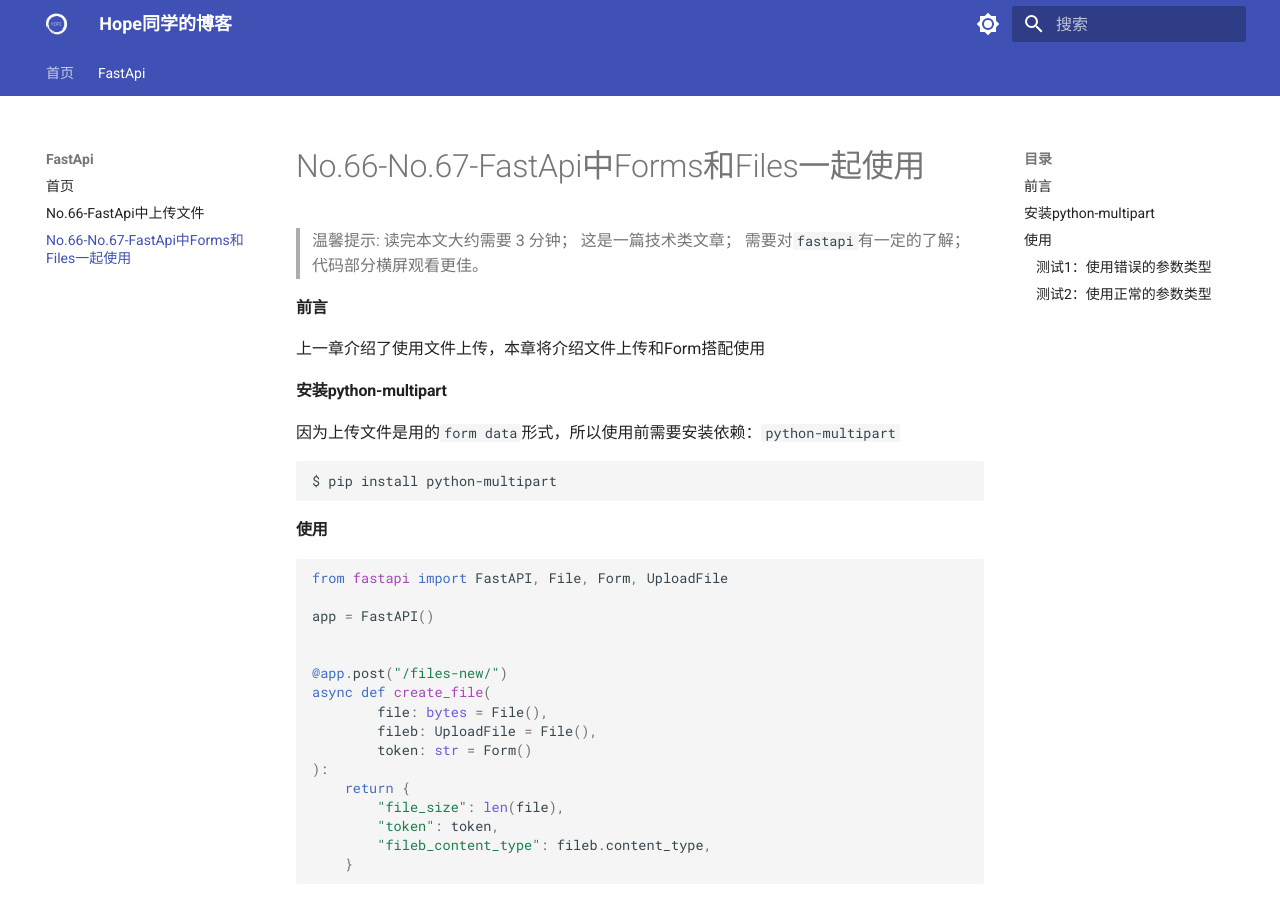
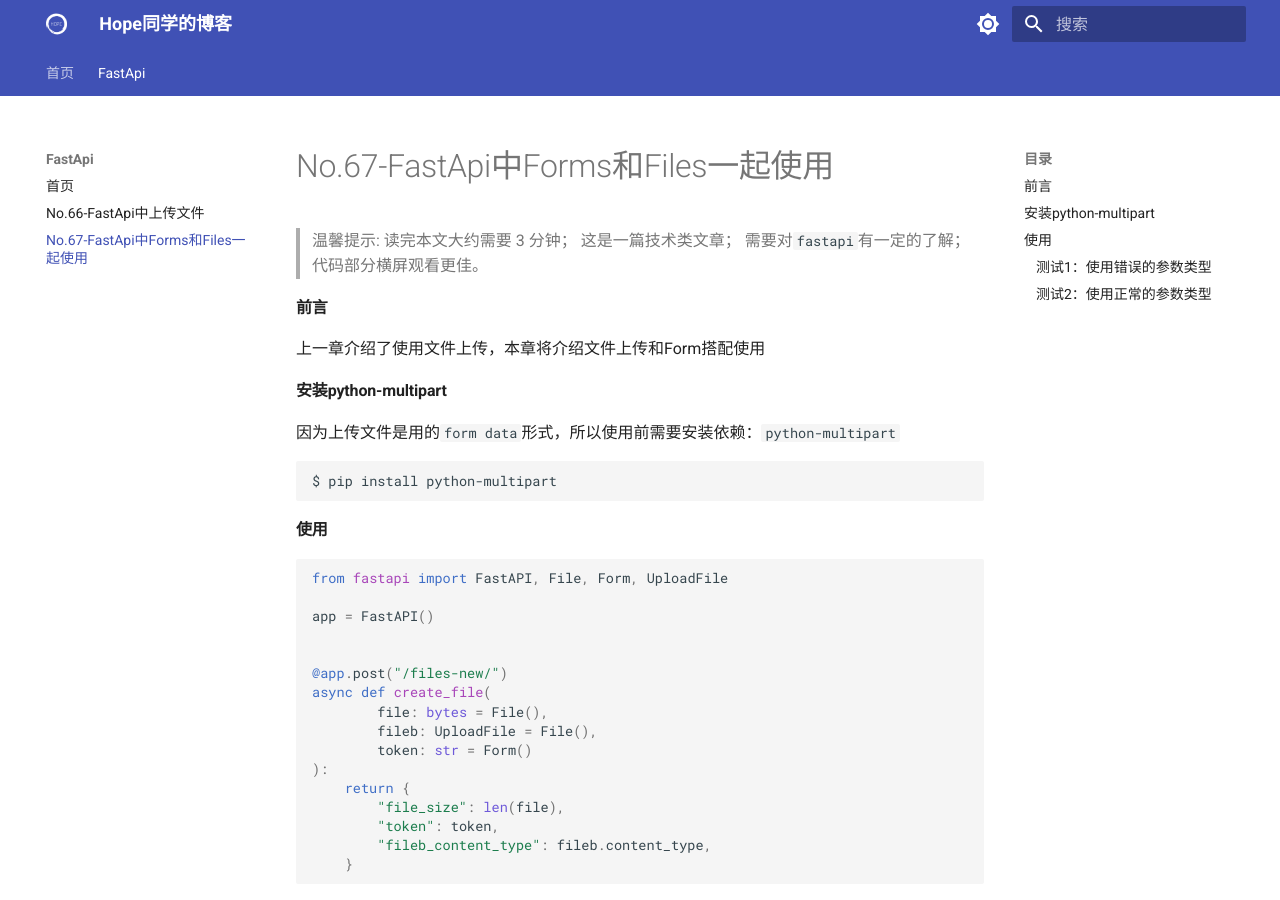
Before and after one commit to Deacone/mkdocs-material-myblog, an MkDocs documentation site: the page built from docs/fastapi/No.67-FastApi中Forms和Files一起使用.md, in a window 1280 px wide and 900 px high. Built offline with MkDocs 1.6.1 and Material for MkDocs 9.7.7, drawn with Linux system fonts in a browser that asks for light colours.

Commit message:
添加导航页面

```diff
--- a/mkdocs.yml
+++ b/mkdocs.yml
@@ -22,7 +22,7 @@
   - FastApi:
       - 首页: fastapi/index.md
       - No.66-FastApi中上传文件: fastapi/No.66-FastApi中上传文件.md
-      - No.66-No.67-FastApi中Forms和Files一起使用: fastapi/No.67-FastApi中Forms和Files一起使用.md
+      - No.67-FastApi中Forms和Files一起使用: fastapi/No.67-FastApi中Forms和Files一起使用.md
 copyright: Copyright &copy; 2016 - 2023 hope
 markdown_extensions:
   - admonition
```
